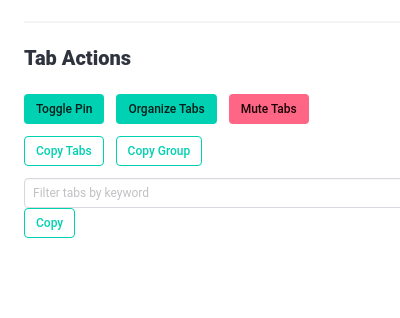
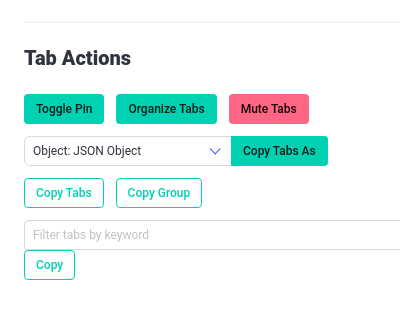
Before and after one commit to devynspencer/edge-utils, a browser extension: page src/html/popup.html in a window 400 px wide. Shown: the part 112-430 px from the top of the page. Drawn offline with nearby package versions, Linux system fonts and the light colour scheme.

Commit message:
Add placeholder select input for export format

```diff
--- a/src/html/popup.html
+++ b/src/html/popup.html
@@ -33,6 +33,33 @@
           <div class="control">
             <button class="button is-danger is-small" id="muteTabs">
               Mute Tabs
+            </button>
+          </div>
+        </div>
+
+        <div class="field has-addons">
+          <div class="control">
+            <div class="select is-small">
+              <select id="exportFormat">
+                <option value="JSON">Object: JSON Object</option>
+                <option value="CSV">Object: CSV Row</option>
+                <option value="YAML">Object: YAML Object</option>
+                <option value="XML">Object: XML Object</option>
+                <option value="MarkdownLink">
+                  Markdown: Bullet (Inline) Link
+                </option>
+                <option value="MarkdownTask">Markdown: Checklist Task</option>
+                <option value="MarkdownTable">Markdown: Table</option>
+                <option value="MarkdownDefinition">Markdown: Definition</option>
+                <option value="JSDoc">Documentation: JSDoc header</option>
+                <option value="LuaDoc">Documentation: LuaDoc header</option>
+              </select>
+            </div>
+          </div>
+
+          <div class="control">
+            <button class="button is-primary is-small" id="copyTabsAs">
+              Copy Tabs As
             </button>
           </div>
         </div>
```
